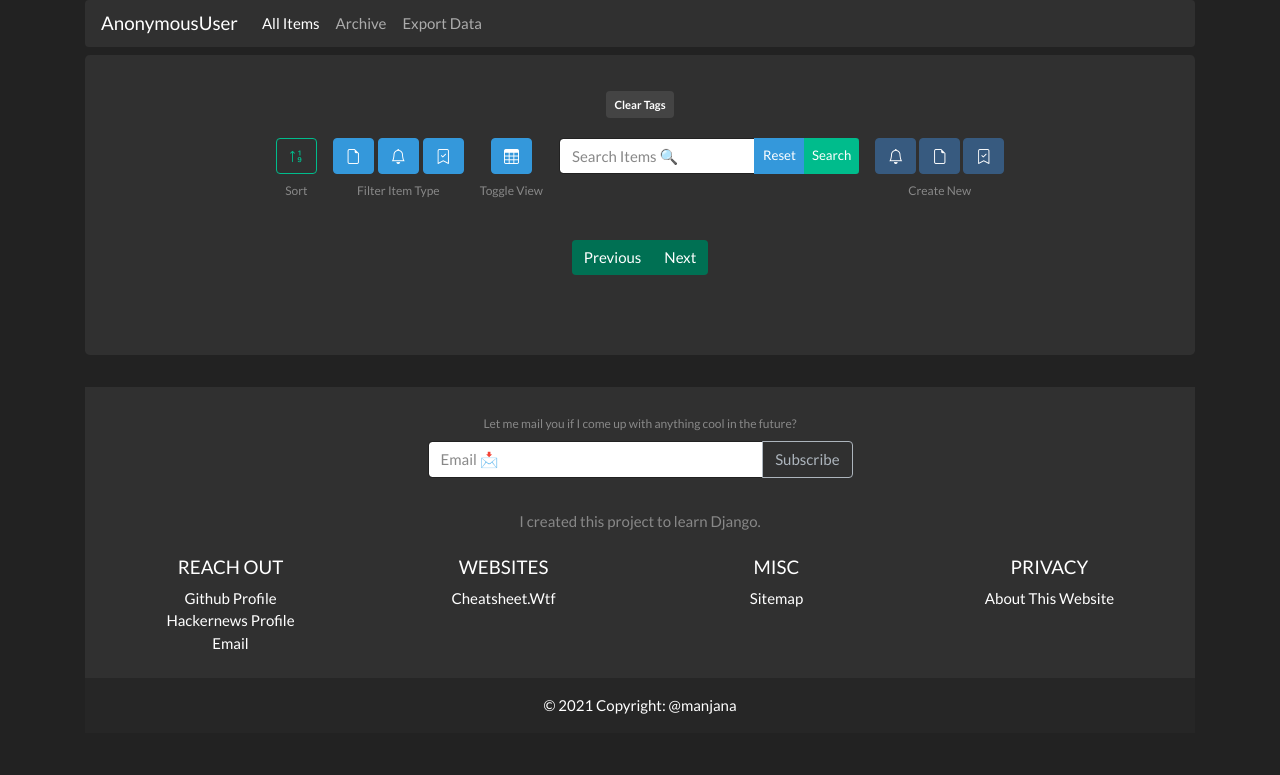
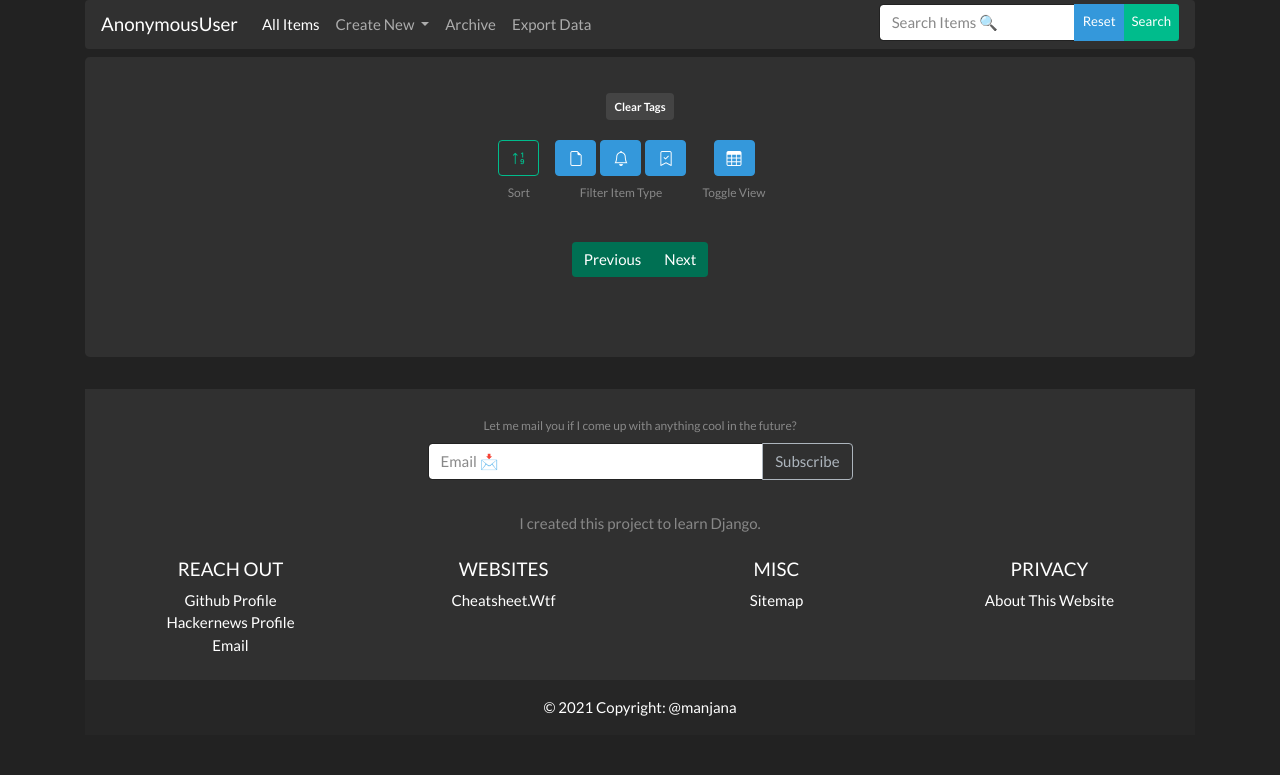
Before and after one commit to atikabdullah/django-todo, a Django app: template templates/index.html in a window 1280 px wide. Shown: the top 775 px of the page. Run offline with Django 3.2, Linux system fonts and the light colour scheme; the template is opened without the code that fills it, so the values that code supplies are empty; parts of the project's set-up code (start-up, migrations or seed data) failed here and were passed over; some libraries are stand-ins or nearby versions.

Commit message:
Decouple the searchbar and 'create new' buttons. Move them into the navbar.

```diff
--- a/bookmark/models.py
+++ b/bookmark/models.py
@@ -1,5 +1,4 @@
 from django.db import models
-
 from django.utils import timezone
 
 from tags.models import Tag
--- a/templates/components/sorting_bar.html
+++ b/templates/components/sorting_bar.html
@@ -9,7 +9,7 @@
                 {% endif %}
             {% endfor %}
         </div>
-        <div class="d-flex flex-row">
+        <div class="d-flex flex-row justify-content-center">
             <div class="mx-2">
                 <div>
                     <div class="d-flex align-content-center justify-content-center">
@@ -61,27 +61,27 @@
             </div>
             <div class="mx-2">
                 <div class="d-flex align-content-center justify-content-center">
-                    <div class="input-group m-0 mb-1">
-                        <input tabindex="1" onkeypress="if (event.keyCode === 13){submit();}" class="{% if search  %} bg-warning text-white {% endif %}form-control" name="search" type="search" value="{{ search }}" placeholder="Search Items 🔍" aria-label="Search" style="">
-                        <button tabindex="2" onclick="this.value='true';submit();" class="btn btn-sm btn-info" name="reset" value="" type="submit">Reset</button>
-                        <button tabindex="3" class="btn btn-sm btn-success border-0" type="submit">Search</button>
-                    </div>
+{#                    <div class="input-group m-0 mb-1">#}
+{#                        <input tabindex="1" onkeypress="if (event.keyCode === 13){submit();}" class="{% if search  %} bg-warning text-white {% endif %}form-control" name="search" type="search" value="{{ search }}" placeholder="Search Items 🔍" aria-label="Search" style="">#}
+{#                        <button tabindex="2" onclick="this.value='true';submit();" class="btn btn-sm btn-info" name="reset" value="" type="submit">Reset</button>#}
+{#                        <button tabindex="3" class="btn btn-sm btn-success border-0" type="submit">Search</button>#}
+{#                    </div>#}
                 </div>
             </div>
-            <div>
-                <div class="mx-2">
-                    <div class="d-flex align-content-center justify-content-center">
-                        <div class="m-0 mb-1">
-                            <a class="" href="{% url 'todo:create' %}"><i class="bi bi-bell btn btn-primary"></i></a>
-                            <a class="" href="{% url 'note:create' %}"><i class="bi bi-file-earmark btn btn-primary"></i></a>
-                            <a class="" href="{% url 'bookmark:create' %}"><i class="bi bi-bookmark-check btn btn-primary"></i></a>
-                        </div>
-                    </div>
-                    <div class="d-flex justify-content-center mt-1">
-                        <label class="small text-muted">Create New</label>
-                    </div>
-                </div>
-            </div>
+{#            <div>#}
+{#                <div class="mx-2">#}
+{#                    <div class="d-flex align-content-center justify-content-center">#}
+{#                        <div class="m-0 mb-1">#}
+                        {#                            <a class="" href="{% url 'todo:create' %}"><i class="bi bi-bell btn btn-primary"></i></a>#}
+                        {#                            <a class="" href="{% url 'note:create' %}"><i class="bi bi-file-earmark btn btn-primary"></i></a>#}
+                        {#                            <a class="" href="{% url 'bookmark:create' %}"><i class="bi bi-bookmark-check btn btn-primary"></i></a>#}
+                        {#                        </div>#}
+{#                    </div>#}
+{#                    <div class="d-flex justify-content-center mt-1">#}
+{#                        <label class="small text-muted">Create New</label>#}
+{#                    </div>#}
+{#                </div>#}
+{#            </div>#}
         </div>
     </div>
 </form>
--- a/templates/navbar.html
+++ b/templates/navbar.html
@@ -8,6 +8,18 @@
             <li class="nav-item active">
                 <a tabindex="-1" class="nav-link" href="/">All Items</a>
             </li>
+            <li class="nav-item dropdown">
+                <a class="nav-link dropdown-toggle" href="#" id="navbarDropdown" role="button" data-toggle="dropdown" aria-haspopup="true" aria-expanded="false">
+                    Create New
+                </a>
+                <div class="dropdown-menu" aria-labelledby="navbarDropdown">
+                    <a class="dropdown-item" href="{% url 'todo:create' %}">New Todo</a>
+                    <a class="dropdown-item" href="{% url 'note:create' %}">New Note</a>
+                    <a class="dropdown-item" href="{% url 'bookmark:create' %}">New Bookmark</a>
+                    <div class="dropdown-divider"></div>
+                    <a class="dropdown-item" href="#">Administer Tags</a>
+                </div>
+            </li>
             <li class="nav-item">
                 <a tabindex="-1" class="nav-link" href="">Archive</a>
                 {#                TODO: Implement#}
@@ -16,16 +28,15 @@
                 <a tabindex="-1" class="nav-link" href="/getdb/">Export Data</a>
             </li>
         </ul>
-        <div class="float-right ml-auto">
-{#            <form method="post">#}
-{#                {% csrf_token %}#}
-{#                <div class="input-group m-0 mb-1">#}
-{#                    <input tabindex="1" onkeypress="if (event.keyCode === 13){submit();}" class="{% if search %} bg-warning text-white {% endif %}form-control" name="search" type="search" value="{{ search }}" placeholder="Search Items 🔍" aria-label="Search" style="">#}
-{#                    <button tabindex="2" onclick="this.value='true';submit();" class="btn btn-sm btn-info" name="reset" value="" type="submit">Reset</button>#}
-{#                    <button tabindex="3" class="btn btn-sm btn-success border-0" type="submit">Search</button>#}
-{#                </div>#}
-{#            </form>#}
-
+        <div class="ml-auto">
+            <form method="post">
+                {% csrf_token %}
+                <div class="input-group m-0 mb-1">
+                    <input tabindex="1" onkeypress="if (event.keyCode === 13){submit();}" class="{% if search %} bg-warning text-white {% endif %}form-control" name="search" type="search" value="{{ search }}" placeholder="Search Items 🔍" aria-label="Search" style="">
+                    <button tabindex="2" onclick="this.value='true';submit();" class="btn btn-sm btn-info" name="reset" value="" type="submit">Reset</button>
+                    <button tabindex="3" class="btn btn-sm btn-success border-0" type="submit">Search</button>
+                </div>
+            </form>
         </div>
     </div>
 </nav>
```
Also changed, not shown: crashcourse/views.py (+10 -8 lines), db.sqlite3, tags/admin.py (line endings or trailing spaces).
